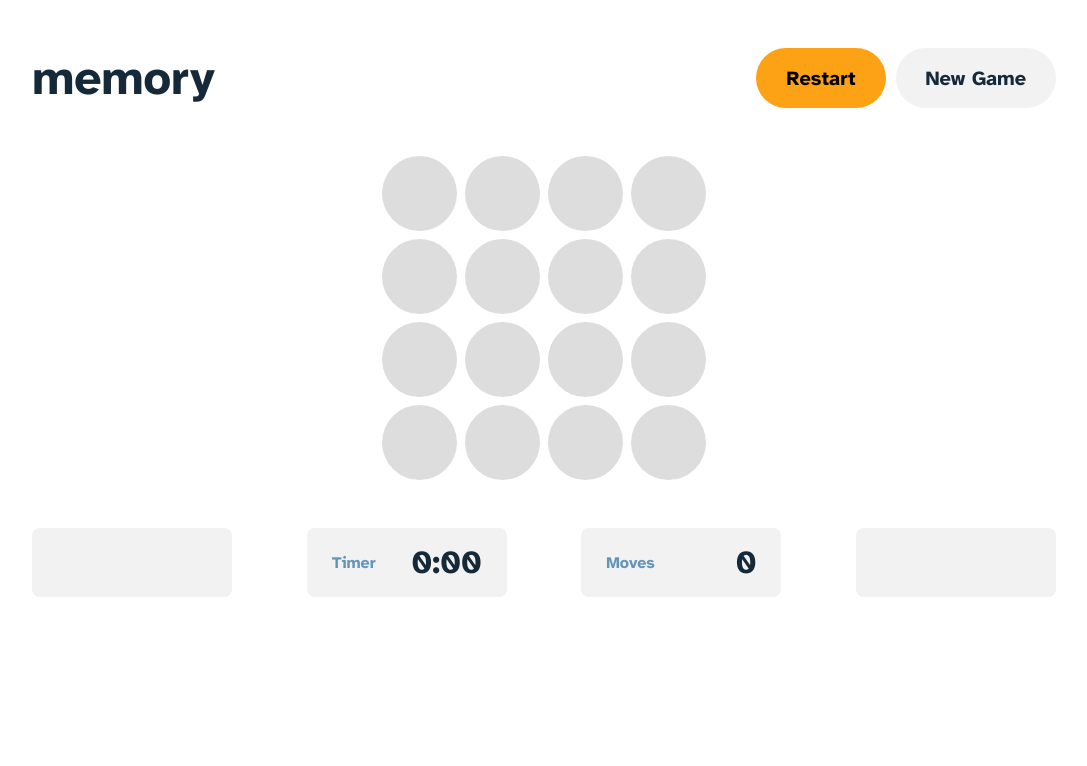
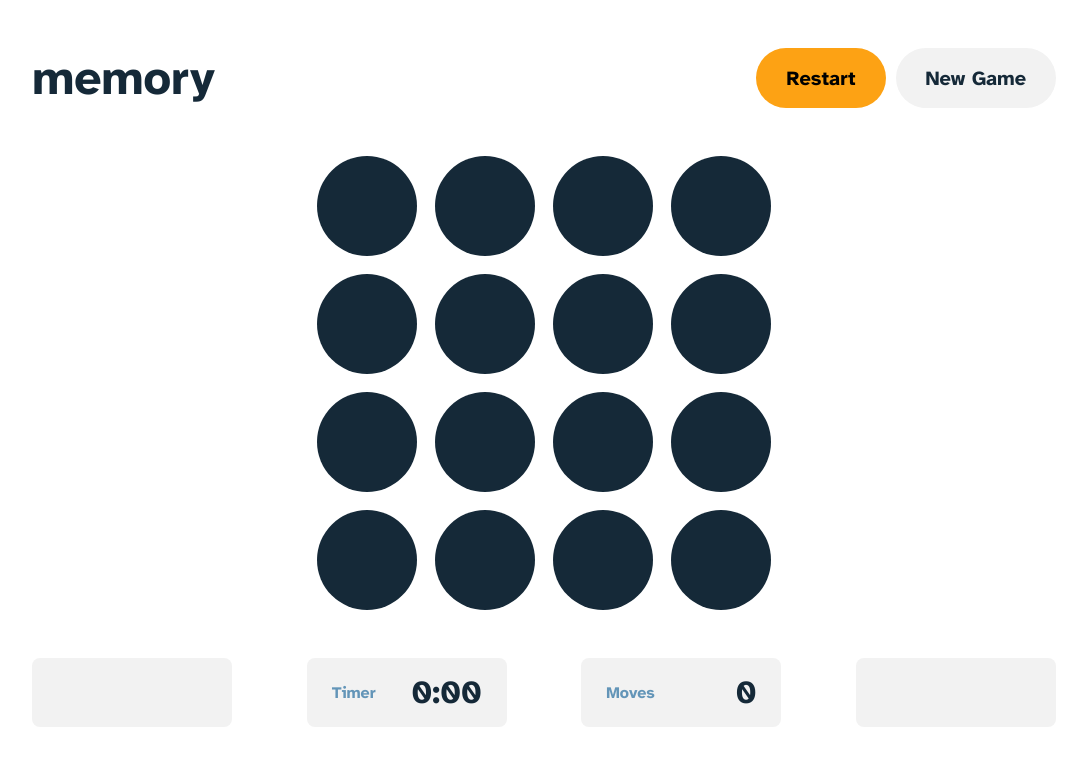
Before and after one commit to yijiuntay/memory-game, a Next.js app: page / in a window 1280 px wide. Shown: the top 766 px of the page, without its empty margins (96-1183 px from the left). Built offline with nearby package versions, Linux system fonts and the light colour scheme.

Commit message:
Board css changes

```diff
--- a/pages/index.js
+++ b/pages/index.js
@@ -15,20 +15,22 @@ export default function Home() {
 
   const Board = () => {
     return (
-      <div className="board">
+      <div className={styles.board}>
         {board.map((data, i) => {
           const flipped = flippedItems.includes(i);
           const matched = matchedItems.includes(i);
           return (
             <div
               key={i}
-              className={`card ${flipped || matched ? "active" : ""} ${
-                matched ? "matched" : ""
-              } ${gameOver ? "gameover" : ""}`}
+              className={`${styles.card} ${
+                flipped || matched ? styles.active : ""
+              } ${matched ? styles.matched : ""} ${
+                gameOver ? styles.gameover : ""
+              }`}
               onClick={() => onFlip(i)}
             >
-              <div className="card-front">{data}</div>
-              <div className="card-back" />
+              <div className={styles.cardFront}>{data}</div>
+              <div className={styles.cardBack} />
             </div>
           );
         })}
@@ -100,7 +102,7 @@ export default function Home() {
   useEffect(() => {
     if (matchedItems.length === 16) {
       setGameOver(true);
-      setIsRunning(false);
+      stopStopwatch();
     }
   }, [flips]);
 
--- a/styles/Home.module.css
+++ b/styles/Home.module.css
@@ -65,3 +65,79 @@
 .textLevel2 {
   font-size: 32px;
 }
+
+.board {
+  display: grid;
+  grid-template-columns: repeat(4, 100px); /* Increase card width */
+  grid-gap: 18px; /* Increase grid gap */
+}
+
+.card {
+  border-radius: 8px; /* Increase border radius */
+  text-align: center;
+  height: 100px; /* Increase card height */
+  font-size: 48px; /* Adjust font size */
+  font-weight: bold;
+  position: relative;
+  transform-style: preserve-3d;
+  transition: all 0.2s;
+  user-select: none;
+}
+
+.card.gameover {
+  pointer-events: none;
+}
+
+.card-0 {
+  transform: rotateY(0deg);
+}
+
+.card.active {
+  transform: rotateY(180deg);
+}
+
+.card.matched .cardFront {
+  background-color: var(--button-primary);
+  color: white;
+}
+
+.cardFront,
+.cardBack {
+  position: absolute;
+  left: 0;
+  top: 0;
+  width: 100%;
+  backface-visibility: hidden;
+  height: 100%;
+  border-radius: 50%;
+}
+
+.cardFront {
+  transform: rotateY(180deg);
+  background-color: var(--menu-idle);
+  color: var(--text-white);
+  line-height: 90px; /* Adjust line-height */
+  vertical-align: middle;
+  text-align: center;
+  font-size: 48px; /* Adjust font size */
+  z-index: 2;
+  display: flex; /* Add flex display */
+  align-items: center; /* Center content vertically */
+  justify-content: center; /* Center content horizontally */
+}
+
+.cardBack {
+  background-color: var(--text-primary);
+  transform: rotateY(0);
+  z-index: 1;
+}
+
+.cardBack::after {
+  position: absolute;
+  content: "";
+  top: 0;
+  left: 0;
+  width: 80%; /* Adjust circle size */
+  height: 80%; /* Adjust circle size */
+  border-radius: 50%;
+}
--- a/styles/globals.css
+++ b/styles/globals.css
@@ -121,70 +121,3 @@ a {
     color-scheme: dark;
   }
 }
-
-/* move to css module later */
-.board {
-  display: grid;
-  grid-template-columns: repeat(4, 75px);
-  grid-gap: 8px;
-}
-
-.card {
-  border-radius: 4px;
-  text-align: center;
-  height: 75px;
-  font-size: 36px;
-  font-weight: bold;
-  position: relative;
-  transform-style: preserve-3d;
-  transition: all 0.2s;
-  user-select: none;
-}
-
-.card.gameover {
-  pointer-events: none;
-}
-.card-0 {
-  transform: rotateY(0deg);
-}
-.card.active {
-  transform: rotateY(180deg);
-}
-.card.matched .card-front {
-  background-color: lightgoldenrodyellow;
-  color: white;
-}
-.card-front,
-.card-back {
-  position: absolute;
-  left: 0;
-  top: 0;
-  width: 100%;
-  backface-visibility: hidden;
-  height: 100%;
-  border-radius: 50%;
-}
-.card-front {
-  transform: rotateY(180deg);
-  background-color: #eee;
-  line-height: 70px;
-  vertical-align: middle;
-  text-align: center;
-  font-size: 50px;
-  z-index: 2;
-}
-.card-back {
-  background-color: #ddd;
-
-  transform: rotateY(0);
-  z-index: 1;
-}
-.card-back::after {
-  position: absolute;
-  content: "";
-  top: 0;
-  left: 0;
-  width: 75%;
-  height: 75%;
-  border-radius: 50%;
-}
```
